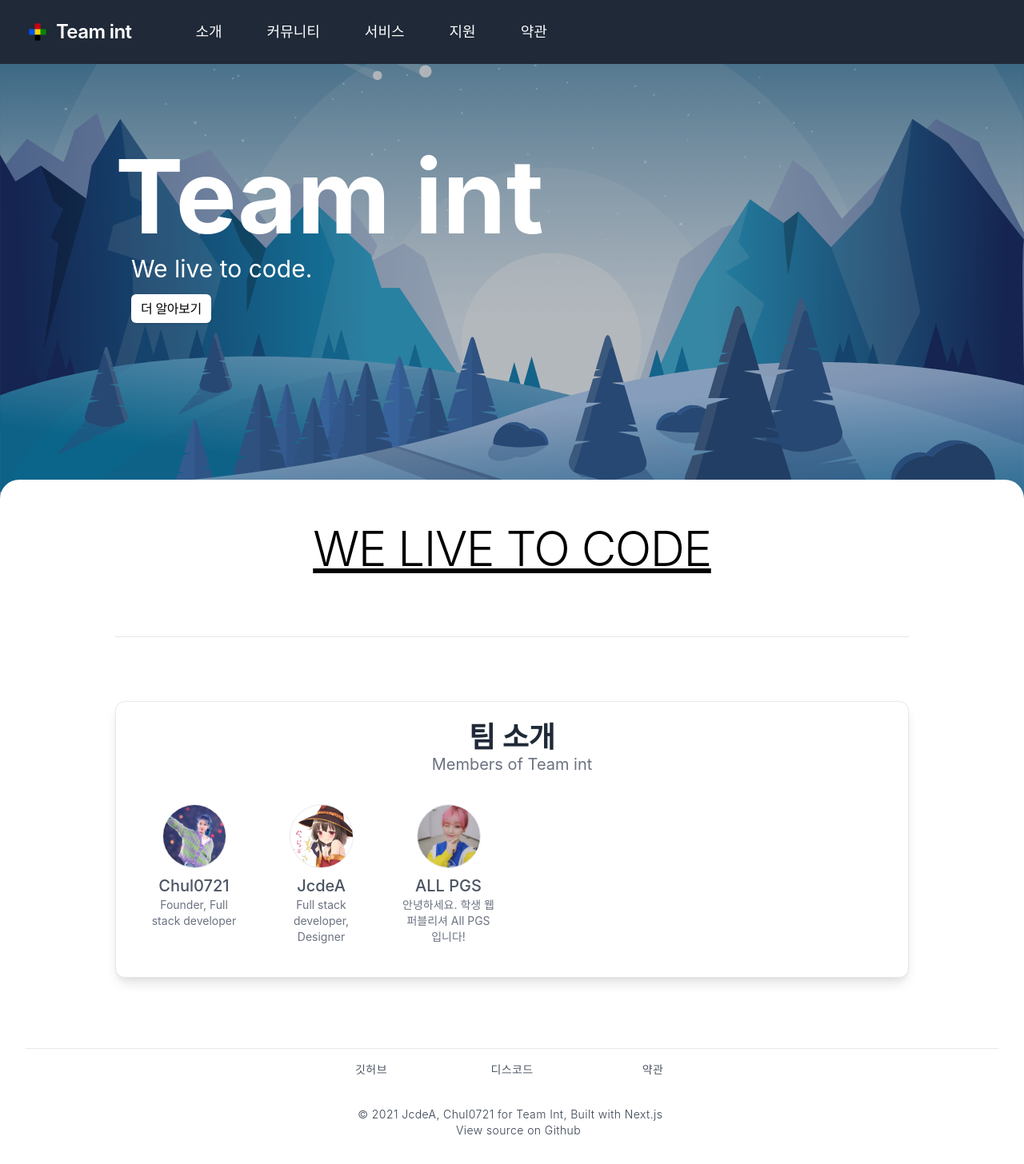
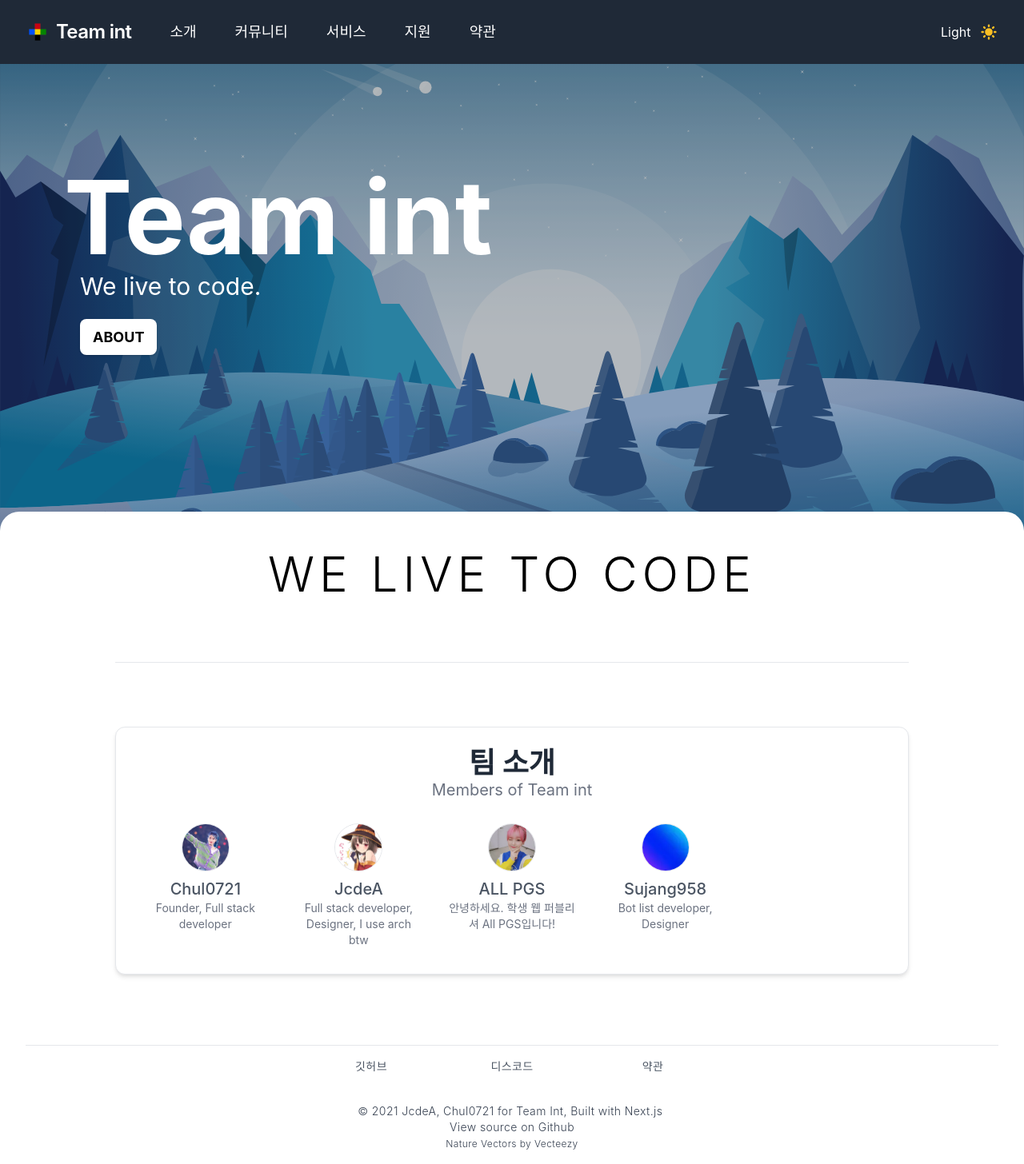
Before and after one commit to Team-int/Web, a Next.js app: page / in a window 1280 px wide. Shown: the whole page at 80% size. Built offline with nearby package versions, Linux system fonts and the light colour scheme; what @tailwindcss/typography would draw is missing.

Commit message:
add width & height

```diff
--- a/components/footer.tsx
+++ b/components/footer.tsx
@@ -14,10 +14,13 @@ const Footer: React.FC = () => {
         © {new Date().getFullYear()} <a href="https://github.com/JcdeA">JcdeA, Chul0721 </a>for Team
         Int, Built with
         <a href="https://nextjs.org"> Next.js </a>
-        <div className="ml-4 dark:text-gray-200 font-light  whitespace-pre-wrap">
+        <div className=" dark:text-gray-200 font-light  whitespace-pre-wrap">
           View source on
           <a href="https://github.com/Team-Int/Team-web"> Github</a>
         </div>
+        <a className="text-xs" href="https://www.vecteezy.com/free-vector/nature">
+          Nature Vectors by Vecteezy
+        </a>
       </div>
     </footer>
   )
--- a/components/header.tsx
+++ b/components/header.tsx
@@ -1,52 +1,135 @@
-import React from 'react'
+import React, { useEffect, useState } from 'react'
+import { Transition } from '@headlessui/react'
 import Link from 'next/link'
 import Image from 'next/image'
 import { GiHamburgerMenu } from 'react-icons/gi'
 
+const DarkToggle: React.FC<{ darkTheme: boolean; toggleDarkMode: () => void }> = ({
+  darkTheme,
+  toggleDarkMode,
+}) => {
+  return (
+    <label className="cursor-pointer flex items-center justify-between">
+      <span className="w-10 mr-2 text-white">{darkTheme ? 'Dark' : 'Light'}</span>
+      {darkTheme ? (
+        <svg
+          className="w-6 current-fill text-white"
+          xmlns="http://www.w3.org/2000/svg"
+          viewBox="0 0 20 20"
+          fill="currentColor"
+        >
+          <path d="M17.293 13.293A8 8 0 016.707 2.707a8.001 8.001 0 1010.586 10.586z" />
+        </svg>
+      ) : (
+        <svg
+          className="w-6 current-fill text-yellow-400"
+          xmlns="http://www.w3.org/2000/svg"
+          viewBox="0 0 20 20"
+          fill="currentColor"
+        >
+          <path
+            fillRule="evenodd"
+            d="M10 2a1 1 0 011 1v1a1 1 0 11-2 0V3a1 1 0 011-1zm4 8a4 4 0 11-8 0 4 4 0 018 0zm-.464 4.95l.707.707a1 1 0 001.414-1.414l-.707-.707a1 1 0 00-1.414 1.414zm2.12-10.607a1 1 0 010 1.414l-.706.707a1 1 0 11-1.414-1.414l.707-.707a1 1 0 011.414 0zM17 11a1 1 0 100-2h-1a1 1 0 100 2h1zm-7 4a1 1 0 011 1v1a1 1 0 11-2 0v-1a1 1 0 011-1zM5.05 6.464A1 1 0 106.465 5.05l-.708-.707a1 1 0 00-1.414 1.414l.707.707zm1.414 8.486l-.707.707a1 1 0 01-1.414-1.414l.707-.707a1 1 0 011.414 1.414zM4 11a1 1 0 100-2H3a1 1 0 000 2h1z"
+            clipRule="evenodd"
+          />
+        </svg>
+      )}
+      <input
+        className="w-0 h-0 hidden"
+        type="checkbox"
+        onChange={() => toggleDarkMode()}
+        checked={darkTheme}
+      />
+    </label>
+  )
+}
+
 const Header: React.FC = () => {
+  const [showMenu, setShowMenu] = useState(false)
+  const [darkTheme, setDarkTheme] = useState(false)
+
+  const toggleDarkMode = (): void => {
+    // Whenever the user explicitly chooses light mode
+    if (darkTheme) {
+      localStorage.theme = 'light'
+      document.querySelector('html').classList.remove('dark')
+      setDarkTheme(false)
+    } else {
+      localStorage.theme = 'dark'
+      document.querySelector('html').classList.add('dark')
+      setDarkTheme(true)
+    }
+  }
+  useEffect(() => {
+    if (
+      localStorage.theme === 'dark' ||
+      (!('theme' in localStorage) && window.matchMedia('(prefers-color-scheme: dark)').matches)
+    ) {
+      localStorage.theme = 'dark'
+      document.querySelector('html').classList.add('dark')
+      setDarkTheme(true)
+    }
+  }, [])
   return (
     <>
-      <nav className="px-6 py-4 md:py-6 bg-gray-800 z-10 relative w-full h-14 md:h-20">
+      <nav className="px-3 md:px-6 py-3 md:py-6 bg-gray-800 z-20 relative w-full h-12 md:h-20">
         <div className="max-w-8xl m-auto md:px-2">
           <div className="flex justify-between items-center">
             <div className="flex items-center">
               <Image alt="logo" src="/static/images/symbol.webp" height={30} width={30} />
-              <div className=" pl-2">
+              <div className=" pl-2 ">
                 <Link href="/">
-                  <a className="flex items-center flex-shrink-0 mr-6 text-white">
-                    <span className="text-xl md:text-2xl font-semibold tracking-tight">
-                      Team int
-                    </span>
-                  </a>
+                  <span className="text-xl md:text-2xl font-semibold tracking-tight flex items-center flex-shrink-0  md:mr-6 text-white">
+                    Team int
+                  </span>
                 </Link>
               </div>
-              <div className="hidden md:flex items-center space-x-3 text-lg text-white ml-14">
+              <div className="hidden md:flex items-center  text-lg text-white mx-6">
                 <Link href="/#about">소개</Link>
               </div>
-              <div className="hidden md:flex items-center space-x-3 text-lg text-white ml-14">
-                <Link href={'https://discord.gg/nKaM6RrN92'}>
-                  <a target="_blank" rel="noreferrer">
-                    커뮤니티
-                  </a>
-                </Link>
+              <div className="hidden md:flex items-center  text-lg text-white mx-6">
+                <Link href={'https://discord.gg/nKaM6RrN92'}>커뮤니티</Link>
               </div>
-              <div className="hidden md:flex items-center space-x-3 text-lg text-white ml-14">
+              <div className="hidden md:flex items-center text-lg text-white mx-6">
                 <Link href="/services">서비스</Link>
               </div>
-              <div className="hidden md:flex items-center space-x-3 text-lg text-white ml-14">
+              <div className="hidden md:flex items-center text-lg text-white mx-6">
                 <Link href="/help">지원</Link>
               </div>
-              <div className="hidden md:flex items-center space-x-3 text-lg text-white ml-14">
+              <div className="hidden md:flex items-center text-lg text-white mx-6">
                 <Link href="/tos">약관</Link>
               </div>
             </div>
 
-            <div className="block items-baseline md:hidden">
-              <GiHamburgerMenu className="text-white h-6 w-6" />
+            <div className="block items-baseline">
+              <div className="flex flex-row">
+                <DarkToggle darkTheme={darkTheme} toggleDarkMode={toggleDarkMode} />
+                <GiHamburgerMenu
+                  onClick={() => (showMenu ? setShowMenu(false) : setShowMenu(true))}
+                  className="text-white ml-2 sm:ml-4 h-6 w-6 block md:hidden"
+                />
+              </div>
             </div>
           </div>
         </div>
       </nav>
+      <div className="absolute z-10 w-full">
+        <Transition
+          show={showMenu}
+          enter="transform transition ease-in-out duration-300 z-0"
+          enterFrom=" -translate-y-20"
+          enterTo="translate-y-0"
+          leave="transform transition ease-in-out duration-300 z-0"
+          leaveFrom=" translate-y-0"
+          leaveTo=" -translate-y-20"
+        >
+          <div className="md:invisible md:h-0 ">
+            <div className="px-2 pt-2 pb-3 space-y-1 sm:px-3 bg-gray-700 shadow text-white hover:text-gray-800 dark:hover:text-white block  py-4 text-base font-medium">
+              <Link href="/">Home</Link>
+            </div>
+          </div>
+        </Transition>
+      </div>
     </>
   )
 }
--- a/components/layout.tsx
+++ b/components/layout.tsx
@@ -9,11 +9,11 @@ const Layout: React.FC = ({ children }: LayoutProps) => {
   return (
     <>
       <SEO />
-      <div className="z-10">
+      <div className="z-10 dark:bg-gra transition-colors duration-200">
         <Header />
       </div>
 
-      <main>{children}</main>
+      <main className=" dark:bg-gray-900 transition-colors duration-200">{children}</main>
 
       <Footer />
     </>
--- a/components/membercard.tsx
+++ b/components/membercard.tsx
@@ -6,23 +6,24 @@ export type memberProps = {
 }
 const MemberCard: React.FC<memberProps> = ({ name, profile, desc, url }: memberProps) => {
   return (
-    <div className="p-4">
-      <div className="flex-col  flex justify-center items-center">
+    <div className="p-2 w-50">
+      <div className="flex-col  flex justify-center items-center ">
         <div className="flex-shrink-0">
           <a href={url} className="block relative">
             <img
+              src={profile}
+              className="rounded-full border "
+              width={60}
+              height={60}
               alt="profile"
-              src={profile}
-              className="mx-auto object-cover rounded-full h-20 w-20 border border-gray-200 "
             />
           </a>
         </div>
-
         <div className="mt-2 text-center flex flex-col">
           <a href={url} className="text-gray-600 dark:text-white text-xl font-medium">
             {name}
           </a>
-          <span className="text-gray-500 text-sm">{desc}</span>
+          <span className="text-gray-500 text-sm dark:text-gray-300">{desc}</span>
         </div>
       </div>
     </div>
--- a/pages/index.tsx
+++ b/pages/index.tsx
@@ -13,7 +13,7 @@ const members: Record<string, memberProps> = {
     name: 'JcdeA',
     profile: '/static/images/members/io.webp',
     url: 'https://github.com/JcdeA',
-    desc: 'Full stack developer, Designer',
+    desc: 'Full stack developer, Designer, I use arch btw',
   },
   kms: {
     name: 'ALL PGS',
@@ -21,49 +21,55 @@ const members: Record<string, memberProps> = {
     url: 'https://github.com/kms0219kms',
     desc: '안녕하세요. 학생 웹 퍼블리셔 All PGS입니다!',
   },
+  sujang: {
+    name: 'Sujang958',
+    profile: '/static/images/members/sujang.webp',
+    url: 'https://github.com/sujang958',
+    desc: 'Bot list developer, Designer',
+  },
 }
 
 const Home: React.FC = () => {
   return (
     <>
-      <div className=" hero flex sm:px-0 text-white bg-gray-600">
+      <div className="w-full transition-all hero flex sm:px-0 duration-200 text-white bg-gray-600">
         <img
           alt="bg"
           src="/static/images/mountain.svg"
           className="absolute hero bg-contain w-full object-cover "
         />
-        <div className="inset-0 mt-14 md:mt-20  hero bg-black opacity-25 absolute z-0"></div>
+        <div className="inset-0 mt-12 md:mt-20 w-full hero bg-black opacity-25 absolute z-0"></div>
         <div className="mx-2 px-4 hero-text z-10 ">
           <div className="text-6xl md:text-9xl font-bold ">Team int</div>
 
-          <p className="text-xl md:text-3xl  md:pt-2 sm:ml-5">We live to code.</p>
+          <p className="text-xl md:text-3xl  md:pt-1  sm:ml-5">We live to code.</p>
 
-          <div className="mt-5 ">
+          <div className="mt-3 md:mt-8 ">
             <a
               href="/#about"
-              className="bg-white  text-black tracking-tight text-semibold  text-base py-2 px-3  text-semibold rounded-md shadow sm:ml-5"
+              className="bg-white  text-black  font-bold text-sm md:text-lg py-2 px-3 md:py-3 md:px-4 uppercase text-semibold rounded-lg shadow sm:ml-5"
             >
-              더 알아보기
+              about
             </a>
           </div>
         </div>
       </div>
       <div
-        className="transform -translate-y-10 bg-white mx-auto  rounded-lg md:rounded-3xl "
+        className="transtition-colors duration-200 dark:bg-gray-900 transform -translate-y-10 bg-white mx-auto  rounded-lg md:rounded-3xl "
         id="about"
       >
-        <div className="p-4 mx-auto max-w-5xl pt-12  ">
-          <div className=" text-center  text-3xl underline pt-2  md:text-6xl tracking-tight font-light uppercase">
+        <div className="p-4 mx-auto max-w-5xl pt-12   text-center ">
+          <span className=" dark:text-white text-black  text-3xl underline pt-2  md:text-6xl tracking-tight font-light uppercase">
             We live to code
-          </div>
+          </span>
           <hr className="my-8 mx-2 md:mx-0 md:my-20" />
 
-          <div className="p-6 bg-white dark:bg-gray-800 rounded-xl  shadow-lg border border-gray-200 mt-2 md:mt-3">
+          <div className=" transtition-colors duration-200 p-6 bg-white dark:bg-gray-800 rounded-xl  shadow-md border border-gray-200 mt-2 md:mt-3">
             <p className="text-center text-4xl font-bold text-gray-800 dark:text-white">팀 소개</p>
             <p className="text-center mb-5 text-xl font-normal text-gray-500 dark:text-gray-300">
               Members of Team int
             </p>
-            <div className="grid grid-cols-2 sm:grid-cols-3 lg:grid-cols-6 gap-3">
+            <div className="grid grid-cols-2 sm:grid-cols-3 lg:grid-cols-5  gap-4">
               {Object.keys(members).map((memberkey) => {
                 const member = members[memberkey]
                 return (
--- a/styles/global.css
+++ b/styles/global.css
@@ -11,49 +11,126 @@
 .hero{
   height: 40vh;
 }
-@media (min-width:640px) {
+.hero-text {
+  margin-top: 10%;
+  margin-left:5%;
+}
+
+@media (min-width:640px) and (max-height:500px) {
   .hero{
-    height: 60vh;
+    height: 80vh;
   }
-}
-@media (min-width:768px) {
-  .hero{
-    height: 70vh;
-  }
-}
-@media (min-width:768px) and (min-height:1024px) {
-  .hero{
-    height: 40vh;
+  .hero-text {
+    margin-left: 8%;
+    margin-top: 8%;
   }
 }
 
 
 
 
-
-
-.hero-text {
-  margin-top: 15%;
-  margin-left:5%;
-}
-
-
-@media (min-width: 640px) {
-  .hero-text {
-    margin-left:10%;
-    margin-top: 10%;
+@media (min-width:768px) {
+  .hero{
+    height: 75vh;
   }
-}
-@media (min-width: 768px) {
   .hero-text {
     margin-left:8%;
     margin-top: 15%;
   }
 }
-
-@media (min-width: 1024px) {
+@media (min-width:1024px){
   .hero-text {
     margin-left: 10%;
+    margin-top: 7%;
+  }
+  .hero-text {
+    margin-left: 10%;
+    margin-top: 7%;
+  }
+}
+
+
+@media (min-width:768px) and (min-height:1024px){
+  /* ipad */
+  .hero{
+    height: 45vh;
+  }
+  .hero-text {
+    margin-left: 5%;
     margin-top: 8%;
   }
 }
+
+
+@media (min-width:1024px) and (min-height:640px){
+  /* ipad */
+  .hero{
+    height: 55vh;
+  }
+  .hero-text {
+    margin-left: 5%;
+    margin-top: 5%;
+  }
+}
+
+@media (min-width:1024px) and (min-height:1366px){
+  /* ipad pro */
+  .hero{
+    height: 40vh;
+  }
+  .hero-text {
+    margin-left: 5%;
+    margin-top: 10%;
+  }
+}
+
+@media (min-width:1200px) {
+  .hero{
+    height: 75vh;
+  }
+  .hero-text {
+    margin-left: 5%;
+    margin-top: 10%;
+  }
+
+}
+
+
+
+ul {
+  margin: 150px auto 0;
+  padding: 0;
+  list-style: none;
+  display: table;
+  width: 600px;
+  text-align: center;
+}
+li {
+  display: table-cell;
+  position: relative;
+  padding: 15px 0;
+}
+.underline {
+  text-transform: uppercase;
+  text-decoration: none;
+  letter-spacing: 0.1em;
+
+
+  position: relative;
+}
+.underline:after {
+  background: none repeat scroll 0 0 transparent;
+  bottom: 0;
+  content: "";
+  display: block;
+  height: 2px;
+  left: 50%;
+  position: absolute;
+  background: #000;
+  transition: width 0.1s ease 0s, left 0.1s ease 0s;
+  width: 0;
+}
+.underline:hover:after {
+  width: 100%;
+  left: 0;
+}
--- a/tailwind.config.js
+++ b/tailwind.config.js
@@ -1,8 +1,8 @@
 const colors = require('tailwindcss/colors')
 module.exports = {
-  mode:'jit',
+
   purge: ['./pages/**/*.{js,ts,jsx,tsx}', './components/**/*.{js,ts,jsx,tsx}'],
-  darkMode: false, // or 'media' or 'class'
+  darkMode: 'class', // or 'media' or 'class'
   theme: {
     extend: {
       colors: {
```
Also changed, not shown: pages/_document.tsx (added, +29 -0 lines), pages/tos.tsx (+16 -15 lines).
